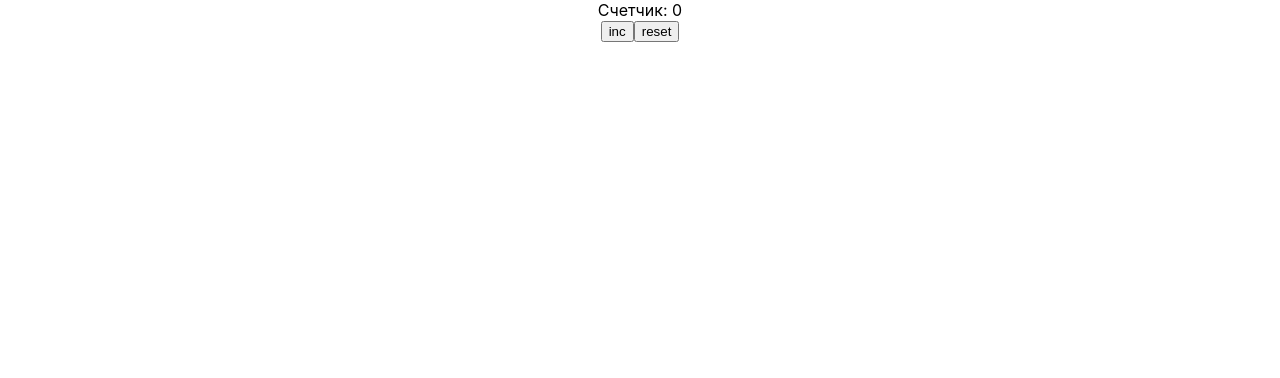
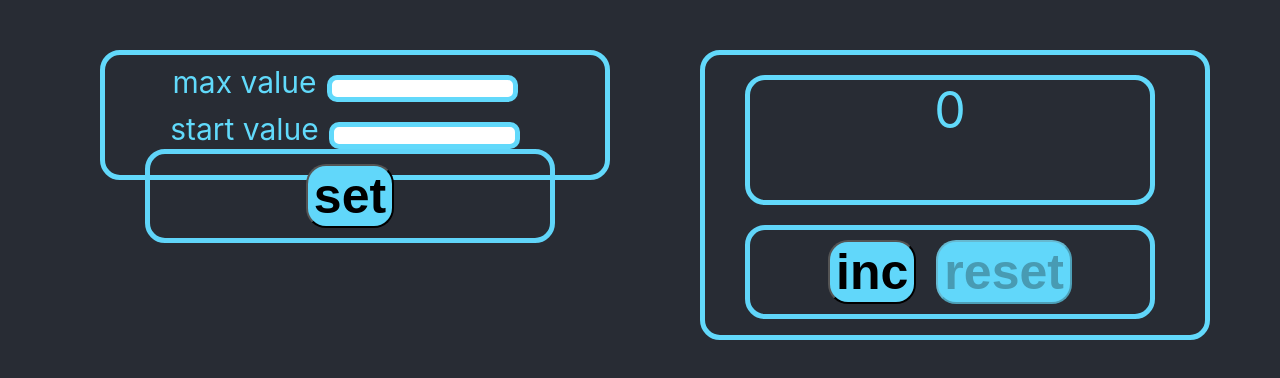
Before and after one commit to Cheloyek/samost1, a React (Create React App) app: page / in a window 1280 px wide. Shown: the top 378 px of the page. Built offline with nearby package versions, Linux system fonts and the light colour scheme.

Commit message:
add styles

```diff
--- a/src/App.css
+++ b/src/App.css
@@ -1,5 +1,6 @@
 .App {
   text-align: center;
+  margin-top: 50px;
 }
 
 .App-logo {
@@ -36,3 +37,125 @@
     transform: rotate(360deg);
   }
 }
+
+.counterNumber {
+  color: #61dafb;
+  font-size: 50px;
+  border: 5px solid #62d9fb;
+  width: 400px;
+  height: 120px;
+  position: relative;
+  left: 40px;
+  border-radius: 20px;
+  margin-bottom: 20px;
+  margin-top: 20px;
+}
+
+.counterIsDone {
+  color: red;
+  font-size: 50px;
+  border: 5px solid #62d9fb;
+  width: 400px;
+  position: relative;
+  left: 40px;
+  border-radius: 20px;
+  margin-bottom: 20px;
+  margin-top: 20px;
+  padding-bottom: 50px;
+  font-weight: bold;
+}
+
+.button {
+  background-color: #61d7fa;
+  border-radius: 20px;
+  margin: 10px;
+  font-size: 50px;
+  font-weight: bold;
+}
+
+.mainCounter {
+  display: block;
+  border: 5px solid #62d9fb;
+  border-radius: 20px;
+  width: 500px;
+  height: 280px;
+  margin: 0;
+  position: absolute;
+  left: 700px;
+}
+
+.buttonMain {
+  display: block;
+  border: 5px solid #60d5f9;
+  border-radius: 20px;
+  width: 400px;
+  position: relative;
+  left: 40px;
+  bottom: 0px;
+}
+
+.mainInput {
+  display: block;
+  border: 5px solid #62d9fb;
+  border-radius: 20px;
+  width: 500px;
+  height: 120px;
+  margin: 0;
+  position: absolute;
+  /*position: absolute;*/
+  left: 100px;
+}
+
+.inputValue {
+  color: #61dafb;
+  font-size: 30px;
+  /*border: 5px solid #62d9fb;*/
+  width: 400px;
+  position: relative;
+  left: 40px;
+  /*border-radius: 20px;*/
+  /*margin-bottom: 20px;*/
+  /*margin-top: 20px;*/
+  /*padding-bottom: 40px;*/
+}
+
+.input {
+  border: 5px solid #62d9fb;
+  border-radius: 10px;
+  margin-left: 10px;
+  position: relative;
+  margin-top: 20px;
+}
+
+
+////////
+.blocks {
+  display: flex;
+  /*align-items: stretch;*/
+  border: 5px solid #62d9fb;
+  /*width: 500px;*/
+  /*margin-left: 300px;*/
+  /*margin-top: 50px;*/
+  /*position: relative;*/
+  /*height: 280px;*/
+  /*border-radius: 20px;*/
+  justify-content:center;
+  height:280px;
+  align-items:flex-start;
+}
+
+.block {
+  /*display: flex;*/
+  /*align-items: stretch;*/
+  border: 5px solid #62d9fb;
+  /*width: 500px;*/
+  /*margin-left: 300px;*/
+  /*margin-top: 50px;*/
+  /*position: relative;*/
+  /*height: 280px;*/
+  /*border-radius: 20px;*/
+}
+
+.name1 {
+  text-align: center
+}
--- a/src/App.tsx
+++ b/src/App.tsx
@@ -2,11 +2,24 @@ import React from 'react';
 import logo from './logo.svg';
 import './App.css';
 import CounterClicks  from "./CounterClisks";
+import {Input} from "./Input";
+import {Button} from "./Button";
 
 function App() {
   return (
     <div className="App">
       <CounterClicks/>
+      <div className={'mainInput'}>
+        <Input title={'max value'} value={5}/>
+        <Input title={'start value'} value={1}/>
+        <Button/>
+      </div>
+        {/*<div className='name1'>*/}
+        {/*    <div className='blocks'>*/}
+        {/*        <div className='block'>sdsdsd</div>*/}
+        {/*        <div className='block'>sdsdsd</div>*/}
+        {/*    </div>*/}
+        {/*</div>*/}
     </div>
   );
 }
--- /dev/null
+++ b/src/Button.tsx
@@ -0,0 +1,9 @@
+import React from "react";
+
+export const Button = () => {
+    return (
+        <div className={'buttonMain'}>
+            <button className={'button'}>set</button>
+        </div>
+    )
+}
--- a/src/CounterClisks.tsx
+++ b/src/CounterClisks.tsx
@@ -1,6 +1,7 @@
 import React, {useState} from "react";
 import {Simulate} from "react-dom/test-utils";
 import click = Simulate.click;
+import {Input} from "./Input";
 
 
 
@@ -17,6 +18,7 @@ import click = Simulate.click;
 const CounterClicks = () => {
     let [clicks, setClicks] = useState(0)
 
+
     const clickCounter = () => {
         if (clicks < 5) {
             setClicks(++clicks)
@@ -29,11 +31,15 @@ const CounterClicks = () => {
 
     return (
         <div>
-            <div></div>
-            <div>Счетчик: {clicks}</div>
-            <button onClick={clickCounter}>inc</button>
-            <button onClick={resetButton}>reset</button>
+            <div className={'mainCounter'}>
+                <div className={clicks < 5 ? 'counterNumber' : 'counterIsDone'}>{clicks}</div>
+                <div className='buttonMain'>
+                    <button onClick={clickCounter} className={'button'} disabled={clicks < 5 ? false : true}>inc</button>
+                    <button onClick={resetButton} className={'button'} disabled={clicks < 1 ? true : false}>reset</button>
+                </div>
+            </div>
         </div>
+
     )
 }
 
--- /dev/null
+++ b/src/Input.tsx
@@ -0,0 +1,18 @@
+import React from "react";
+
+type InputType = {
+    title: string
+    value: number
+}
+
+export const Input = (props: InputType) => {
+    return (
+        <div>
+            <div>
+                <div className={ 'inputValue'}>
+                    <span>{props.title}</span><input className={'input'}/>
+                </div>
+            </div>
+        </div>
+    )
+}
--- a/src/index.css
+++ b/src/index.css
@@ -5,6 +5,7 @@ body {
     sans-serif;
   -webkit-font-smoothing: antialiased;
   -moz-osx-font-smoothing: grayscale;
+  background-color: #282c34;
 }
 
 code {
```
